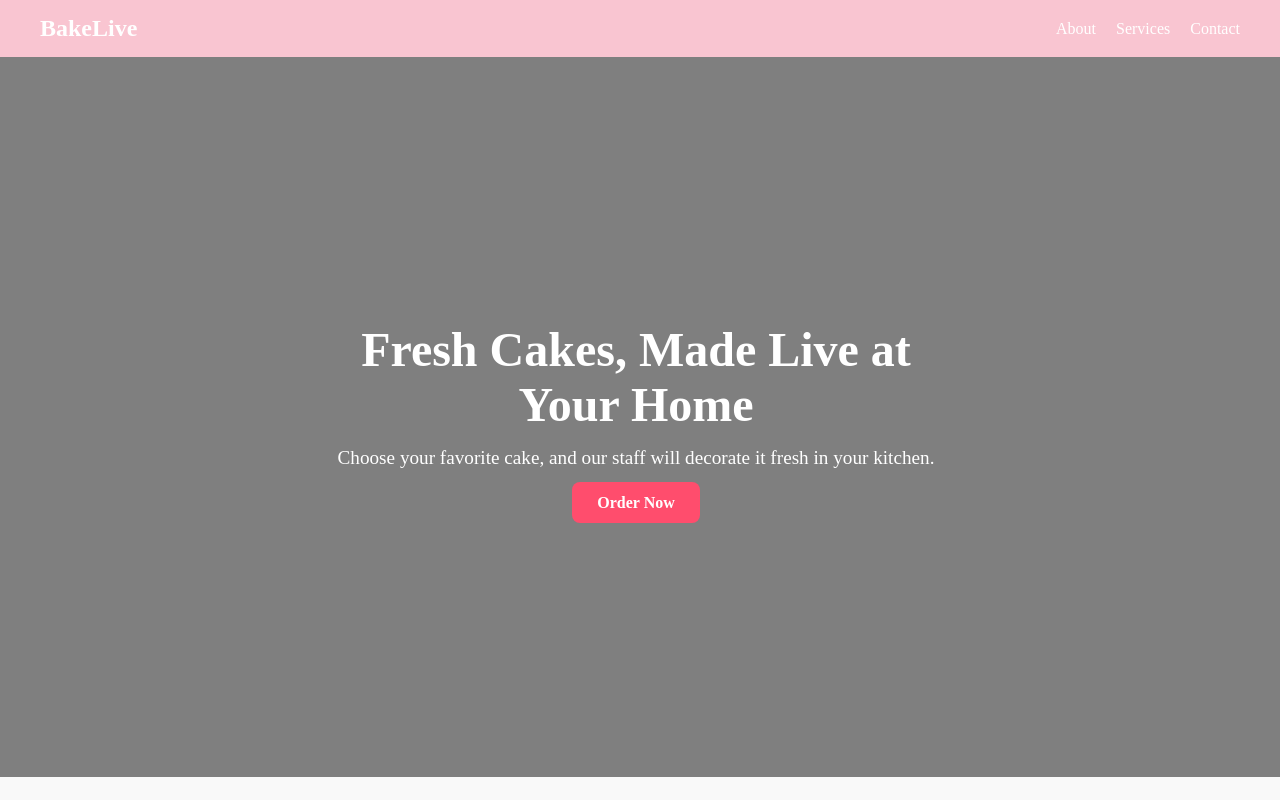
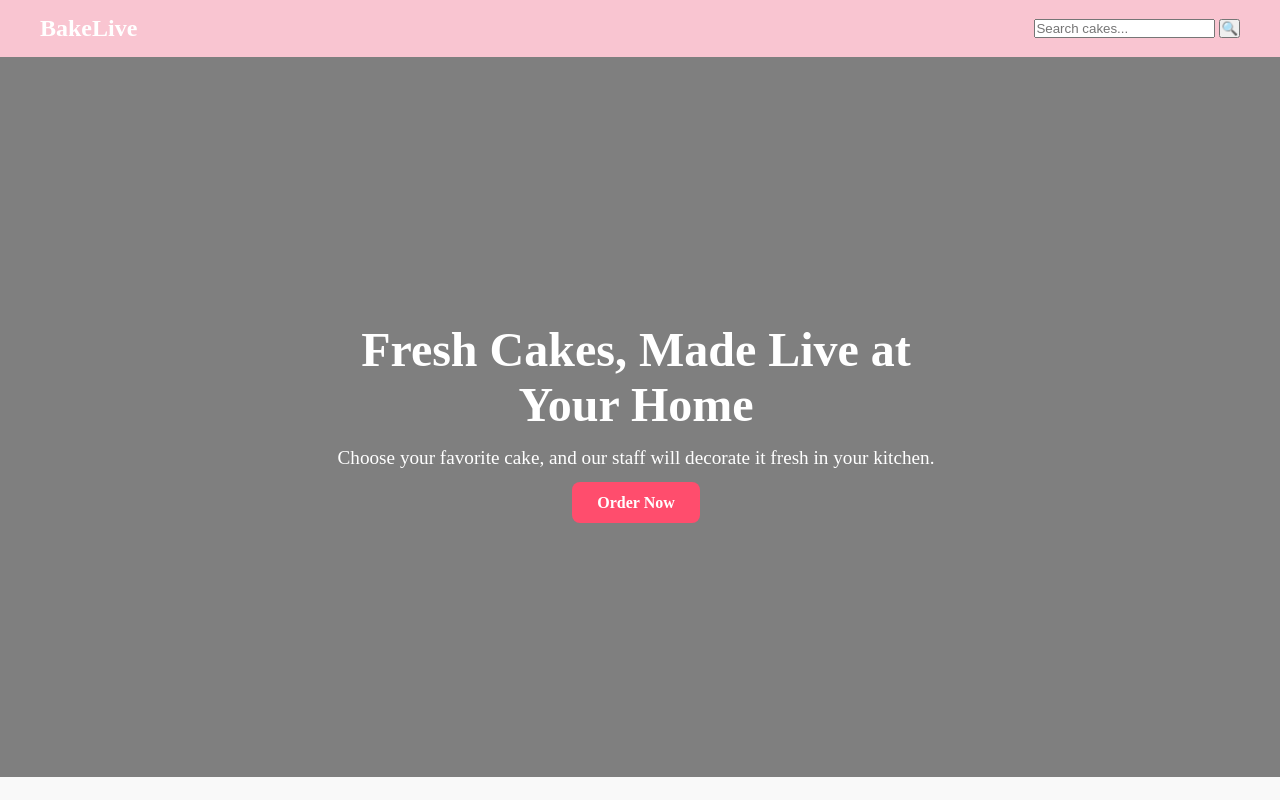
Before and after one commit to KnightKing032/bake.live, a plain HTML site: page index.html in a window 1280 px wide. Shown: the top 800 px of the page. Drawn offline with Linux system fonts and the light colour scheme; a script that the page names is missing.

Commit message:
Update index.html

```diff
--- a/index.html
+++ b/index.html
@@ -12,11 +12,13 @@
 <body>
 <header>
     <div class="logo" href="index.html"> BakeLive </div>
-    <nav class="nav-links" id="navLinks">
-      <a href="#">About</a>
-      <a href="#">Services</a>
-      <a href="#">Contact</a>
-    </nav>
+      <!-- Search Bar -->
+  <div class="search-box">
+    <input type="text" placeholder="Search cakes..." class="search-input">
+    <button class="search-btn">
+      🔍
+    </button>
+  </div>
 </header>
 <main>
     <!-- Hero Section -->
```
